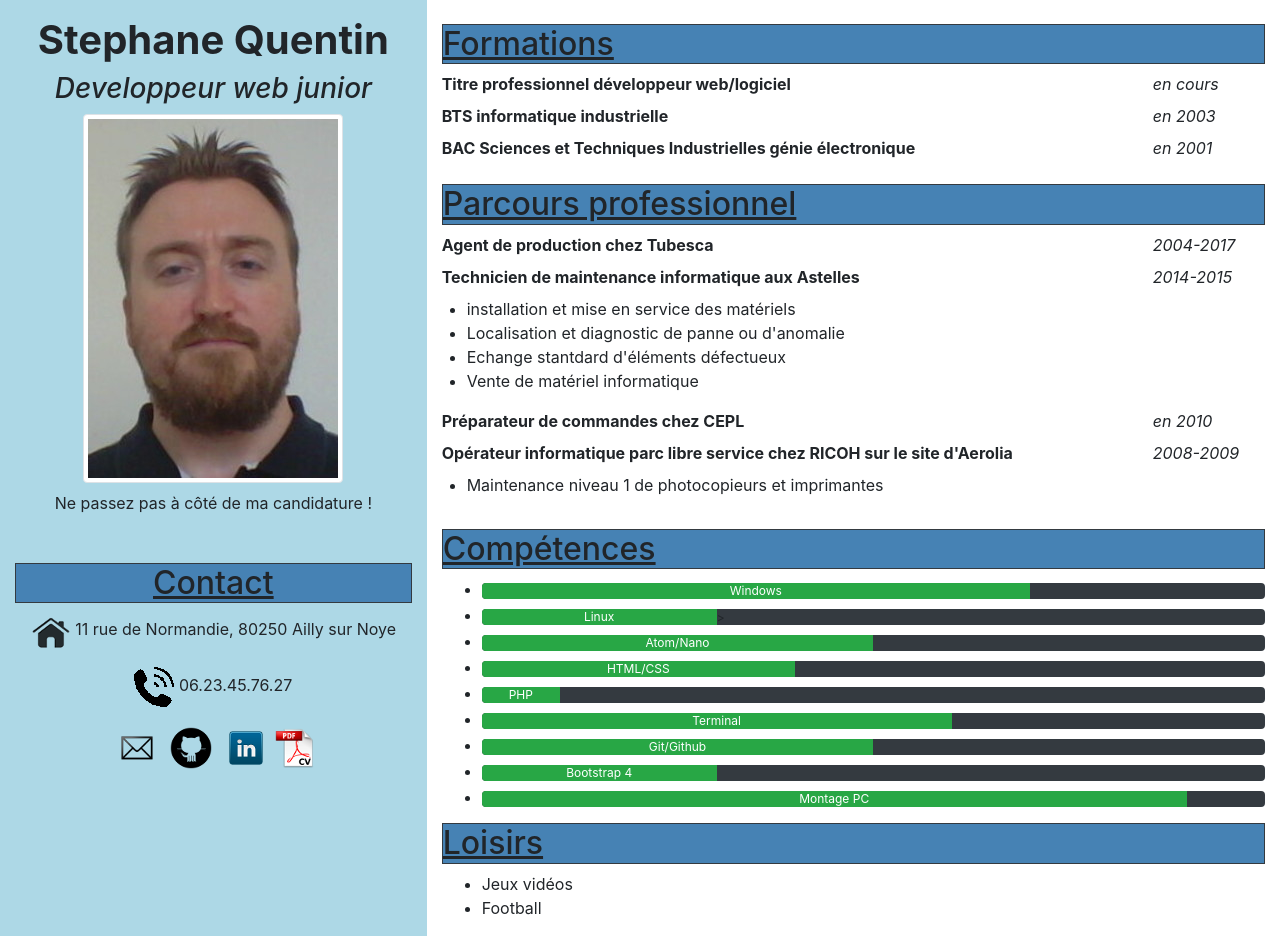
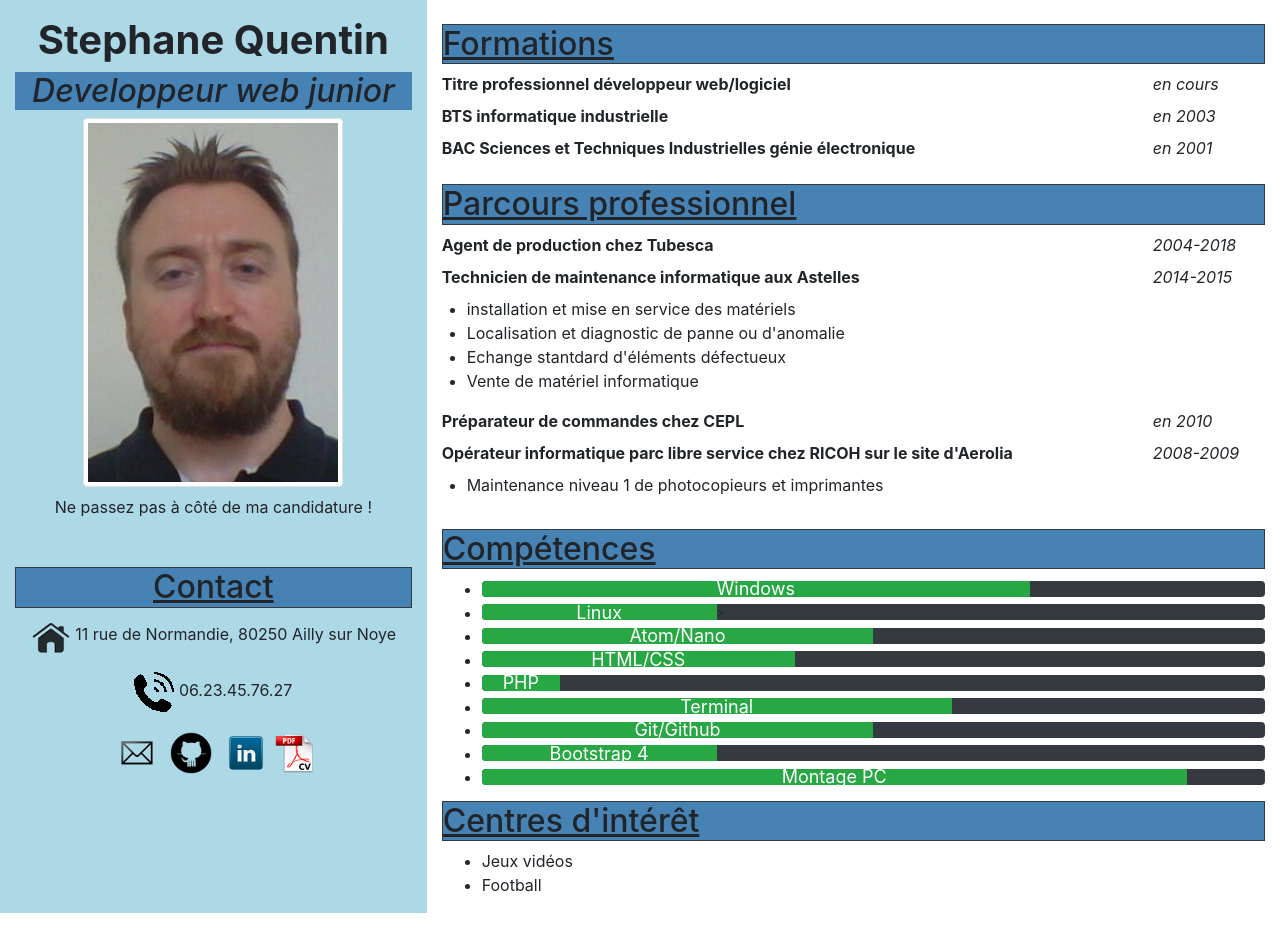
Before and after one commit to stephane-quentin/stephane-quentin.github.io, a plain HTML site: page index.html in a window 1280 px wide. After the commit the page ends 913 px from the top, so only its background shows below. Drawn offline with nearby package versions, Linux system fonts and the light colour scheme.

Commit message:
correction

```diff
--- a/style.css
+++ b/assets/css/style.css
@@ -10,3 +10,6 @@ h2{
   right: 3%;
   opacity: 0.6;
 }
+.progress-bar{
+  font-size: 18px;
+}
--- a/index.html
+++ b/index.html
@@ -4,7 +4,7 @@
   <meta charset="utf-8">
   <meta name="viewport" content="width=device-width, initial-scale=1">
   <link rel="stylesheet" href="https://maxcdn.bootstrapcdn.com/bootstrap/4.0.0/css/bootstrap.min.css" integrity="sha384-Gn5384xqQ1aoWXA+058RXPxPg6fy4IWvTNh0E263XmFcJlSAwiGgFAW/dAiS6JXm" crossorigin="anonymous">
-  <link rel="stylesheet" href="style.css">
+  <link rel="stylesheet" href="assets/css/style.css">
   <title>CV</title>
 </head>
 <body>
@@ -32,7 +32,7 @@
       <!--  Colonne coté du profil-->
       <div class="pt-3 col-md-4 text-center">
         <h1><strong>Stephane Quentin</strong></h1>
-        <h3><em>Developpeur web junior</em></h3>
+        <h2><em>Developpeur web junior</em></h2>
         <img class="img-thumbnail img-fluid" src="assets/img/tete.jpg" alt="tête" />
         <p class="mt-2">Ne passez pas à côté de ma candidature !</p>
         <h2 class="mt-sm-5 border border-dark"><u>Contact</u></h2>
@@ -59,7 +59,7 @@
         <h2 class="border border-dark" id="pro"><u>Parcours professionnel</u></h2>
         <dl class="row">
           <dt class="col-sm-10">Agent de production chez Tubesca</dt>
-          <dd class="col-sm-2 font-italic">2004-2017</dd>
+          <dd class="col-sm-2 font-italic">2004-2018</dd>
           <dt class="col-sm-10">Technicien de maintenance informatique aux Astelles</dt>
           <dd class="col-sm-2 font-italic">2014-2015</dd>
           <ul>
@@ -118,7 +118,7 @@
               </div>
           </li>
         </ul>
-        <h2 class="border border-dark" id="loisir"><u>Loisirs</u></h2>
+        <h2 class="border border-dark" id="loisir"><u>Centres d'intérêt</u></h2>
         <ul>
           <li>Jeux vidéos</li>
           <li>Football</li>
```
Also changed, not shown: 1 other file.
